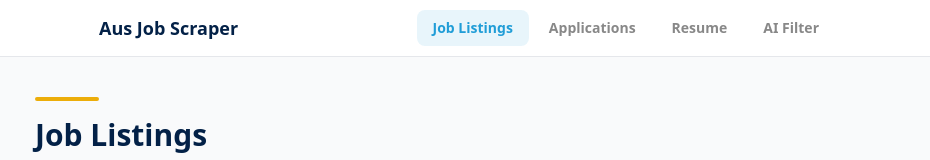
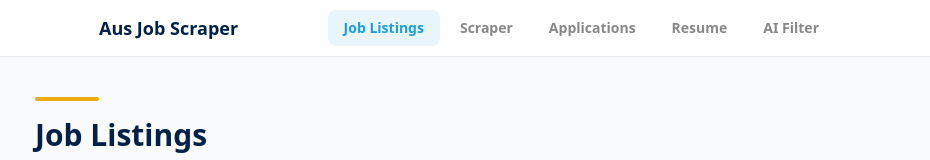
Before and after one commit to m971119/aus_job_scraper, a Next.js app in the folder frontend/: page / in a window 1280 px wide. Shown: the top 160 px of the page, without its empty margins (173-1103 px from the left). Built offline with nearby package versions, Linux system fonts and the light colour scheme; no server answers.

Commit message:
feat(nav): add Scraper link

```diff
--- a/frontend/components/Nav.tsx
+++ b/frontend/components/Nav.tsx
@@ -5,7 +5,7 @@ import { usePathname } from "next/navigation";
 export default function Nav() {
   const pathname = usePathname();
   const isActive = (href: string) =>
-    href === "/" ? pathname === "/" || pathname.startsWith("/jobs") : pathname === href;
+    href === "/" ? pathname === "/" || pathname.startsWith("/jobs") : pathname.startsWith(href);
 
   return (
     <nav className="bg-white border-b border-gray-200 sticky top-0 z-10">
@@ -14,6 +14,7 @@ export default function Nav() {
         <div className="flex gap-1">
           {[
             { href: "/", label: "Job Listings" },
+            { href: "/scraper", label: "Scraper" },
             { href: "/applications", label: "Applications" },
             { href: "/resume", label: "Resume" },
             { href: "/ai-filter", label: "AI Filter" },
```
